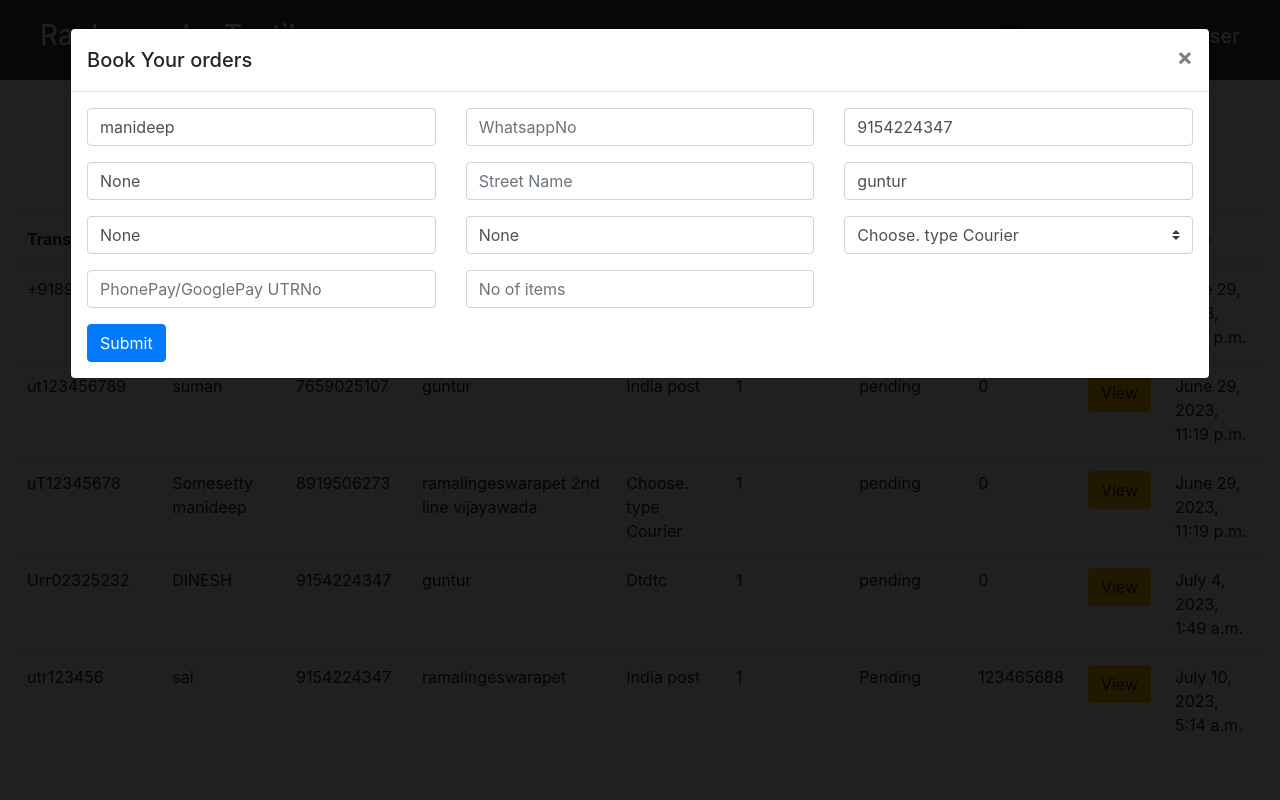
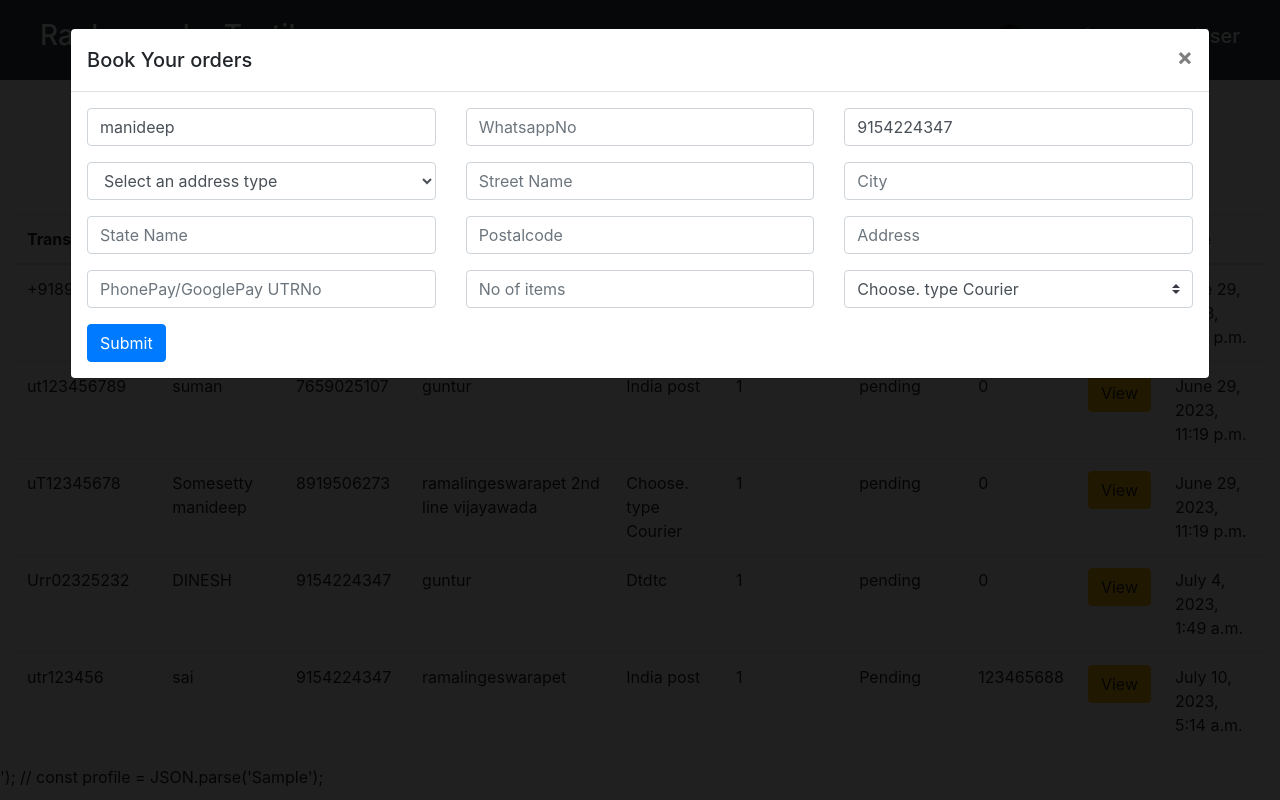
Before and after one commit to DT7Solutions/Raghavendra-onohoisting, a Django app: template myapp/templates/static_pages/orders.html in a window 1280 px wide, after a click on "New Order". Run offline with Django 3.2, Linux system fonts and the light colour scheme; data comes from the database, SQL or seed files in the repository; both versions use the stored data as it was after the commit; tables that the repository leaves empty hold one stand-in row (values such as "Sample post"); the template is opened without the code that fills it: values that come from a table or form of the project are taken from there, most other values are stand-ins (such as "Sample title", 1, 10 or a date in 2020); some libraries are stand-ins or nearby versions.

Commit message:
raghavendra

```diff
--- a/myapp/ragavendra_store/admin.py
+++ b/myapp/ragavendra_store/admin.py
@@ -16,7 +16,7 @@
     list_display=('UserID','FirstName','LastName','EmailID','Phone','Password')
 
 class AdminProfile(admin.ModelAdmin):
-    list_display=('phonenumber','firstname','lastname','email','city')
+    list_display=('phonenumber','firstname','lastname','Address_type','email','city')
 
 
 def generate_invoice_pdf(modeladmin, request, queryset):
--- a/myapp/ragavendra_store/models.py
+++ b/myapp/ragavendra_store/models.py
@@ -60,11 +60,44 @@
     firstname = models.CharField(max_length=100)
     lastname = models.CharField(max_length=100)
     email = models.EmailField()
-    city = models.CharField(max_length=100)
-    state = models.CharField(max_length=100)
-    zip_code = models.CharField(max_length=10)
-    address = models.TextField()
+    city = models.CharField(max_length=100,null=True, blank=True)
+    state = models.CharField(max_length=100,null=True, blank=True)
+    zip_code = models.CharField(max_length=10,null=True, blank=True)
+    address = models.TextField(null=True, blank=True)
+    Address_type = models.CharField(max_length=25,null=True, blank=True)
     userid = models.IntegerField(null=True, default=0)
 
     def __int__(self):
         return self.phonenumber
+
+
+
+
+# class User_info(models.Model):
+#     phonenumber = models.IntegerField()
+#     firstname = models.CharField(max_length=100)
+#     lastname = models.CharField(max_length=100)
+#     city = models.CharField(max_length=100)
+#     email = models.EmailField()
+#     userid = models.IntegerField(null=True, default=0)
+
+
+#     def __str__(self):
+#         return self.firstname
+
+# class Address(models.Model):
+#     ADDRESS_TYPES = (
+#         ('home', 'Home'),
+#         ('personal', 'Personal'),
+#         ('work', 'Work'),
+#     )
+
+#     user_info = models.ForeignKey(User_info, on_delete=models.CASCADE, related_name='addresses')
+#     address_type = models.CharField(max_length=10, choices=ADDRESS_TYPES)
+#     city = models.CharField(max_length=100)
+#     state = models.CharField(max_length=100)
+#     zip_code = models.CharField(max_length=10)
+#     address = models.TextField()
+
+#     def __str__(self):
+#         return f"{self.address_type} Address for {self.user_info.firstname} {self.user_info.lastname}"
--- a/myapp/templates/static_pages/base.html
+++ b/myapp/templates/static_pages/base.html
@@ -128,5 +128,7 @@
           </script>
 
 
+
+
 </body>
 </html>
--- a/myapp/templates/static_pages/orders.html
+++ b/myapp/templates/static_pages/orders.html
@@ -143,50 +143,66 @@
           <span aria-hidden="true">&times;</span>
         </button>
       </div>
-
       <form method="POST" enctype="multipart/form-data" autocomplete="off">
         {% csrf_token %}
 
         <div class="modal-body">
-          {% if profile %}
+          {% if active_user %}
           <div class="row">
             <div class="form-group col-sm-12 col-lg-4">
-                <input type="text" class="form-control" id="Name" name="Name" required placeholder="Name" value="{{ profile.firstname }}">
+              <input type="text" class="form-control" id="Name" name="Name" required placeholder="Name"
+                value="{{ active_user.firstname }}">
             </div>
             <div class="form-group col-sm-12 col-lg-4">
-                <input type="text" class="form-control" id="WhatsappNo" name="WhatsappNo" max="10" required placeholder="WhatsappNo">
+              <input type="text" class="form-control" id="WhatsappNo" name="WhatsappNo" max="10" required
+                placeholder="WhatsappNo">
             </div>
             <div class="form-group col-sm-12 col-lg-4">
-                <input type="phone" class="form-control" id="ContactNo" name="ContactNo" max="10" required placeholder="ContactNo" value="{{ profile.phonenumber }}">
+              <input type="phone" class="form-control" id="ContactNo" name="ContactNo" max="10" required
+                placeholder="ContactNo" value="{{ active_user.phonenumber }}">
             </div>
           </div>
 
+
+
+
           <div class="row">
             <div class="form-group col-sm-12 col-lg-4">
-                <input type="text" class="form-control" id="Address" name="Address" placeholder="Address" value="{{ profile.address }}">
+              <select class="form-control" id="address_type" name="address_type" required>
+                <option value="" disabled selected>Select an address type</option>
+                {% for item in profile %}
+                <option value="{{ item.Address_type }}">{{ item.Address_type }}</option>
+                {% endfor %}
+              </select>
             </div>
             <div class="form-group col-sm-12 col-lg-4">
               <input type="text" class="form-control" id="streetname" name="streetname" placeholder="Street Name">
             </div>
             <div class="form-group col-sm-12 col-lg-4">
-                <input type="text" class="form-control" id="City" name="City" placeholder="City" value="{{ profile.city }}">
+              <input type="text" class="form-control" id="City" name="City" placeholder="City">
+            </div>
+
+
+            <div class="form-group col-sm-12 col-lg-4">
+              <input type="text" class="form-control" id="State" name="State" placeholder="State Name">
+            </div>
+            <div class="form-group col-sm-12 col-lg-4">
+              <input type="text" class="form-control" id="Postalcode" name="Postalcode" placeholder="Postalcode">
+            </div>
+            <div class="form-group col-sm-12 col-lg-4">
+              <input type="text" class="form-control" id="Address" name="Address" placeholder="Address">
             </div>
           </div>
-            <div class="row">
-              <div class="form-group col-sm-12 col-lg-4">
-                <input type="text" class="form-control" id="State" name="State" placeholder="State Name" value="{{ profile.state }}">
-              </div>
-              <div class="form-group col-sm-12 col-lg-4">
-                <input type="text" class="form-control" id="Postalcode" name="Postalcode" placeholder="Postalcode" value="{{ profile.zip_code }}">
-              </div>
-              <div class="form-group col-sm-12 col-lg-4">
-                <select class="custom-select" name="Courier" id="Courier">
-                  <option selected>Choose. type Courier</option>
-                  <option value="Dtdtc">DTDC</option>
-                  <option value="India post">INDIA POST</option>
-                </select>
-              </div>
-            </div>
+
+
+
+
+
+
+
+
+
+
         {% else %}
         <!-- Empty fields for new user -->
         <div class="row">
@@ -194,10 +210,12 @@
             <input type="text" class="form-control" id="Name" name="Name" required placeholder="Name">
           </div>
           <div class="form-group col-sm-12 col-lg-4">
-                <input type="text" class="form-control" id="WhatsappNo" name="WhatsappNo" max="10" required placeholder="WhatsappNo">
+            <input type="text" class="form-control" id="WhatsappNo" name="WhatsappNo" max="10" required
+              placeholder="WhatsappNo">
           </div>
           <div class="form-group col-sm-12 col-lg-4">
-                <input type="phone" class="form-control" id="ContactNo" name="ContactNo" max="10" required placeholder="ContactNo">
+            <input type="phone" class="form-control" id="ContactNo" name="ContactNo" max="10" required
+              placeholder="ContactNo">
           </div>
         </div>
 
@@ -219,6 +237,21 @@
           <div class="form-group col-sm-12 col-lg-4">
             <input type="text" class="form-control" id="Postalcode" name="Postalcode" placeholder="Postalcode">
           </div>
+
+        </div>
+        {% endif %}
+
+
+        <div class="row">
+          <div class="form-group col-sm-12 col-lg-4">
+            <input type="text" class="form-control" id="TransactionNo" name="TransactionNo"
+              placeholder="PhonePay/GooglePay UTRNo">
+          </div>
+          <div class="form-group col-sm-12 col-lg-4">
+            <input type="number" class="form-control" id="No_of_items" name="No_of_items" onkeyup="createFields()" min="1"
+              max="10" placeholder="No of items" onkeyup="updateFileInputs()">
+          </div>
+
           <div class="form-group col-sm-12 col-lg-4">
             <select class="custom-select" name="Courier" id="Courier">
               <option selected>Choose. type Courier</option>
@@ -226,16 +259,7 @@
               <option value="India post">INDIA POST</option>
             </select>
           </div>
-            </div>
-          {% endif %}
 
-          <div class="row">
-            <div class="form-group col-sm-12 col-lg-4">
-              <input type="text" class="form-control" id="TransactionNo" name="TransactionNo" placeholder="PhonePay/GooglePay UTRNo">
-            </div>
-            <div class="form-group col-sm-12 col-lg-4">
-              <input type="number" class="form-control" id="No_of_items" name="No_of_items" onkeyup="createFields()" min="1" max="10" placeholder="No of items" onkeyup="updateFileInputs()">
-            </div>
         </div>
 
         <div class="row">
@@ -243,6 +267,7 @@
         </div>
 
         <button type="submit" class="btn btn-primary">Submit</button>
+        </div>
       </div>
       </form>
 
@@ -309,7 +334,48 @@
     }
   }
 </script>
+   <!--address  -->
 
+   <script src="https://code.jquery.com/jquery-3.6.0.min.js"></script>
+   <script>
+     // JavaScript code to handle the dynamic behavior
+     $(document).ready(function () {
+       // Get references to the relevant form fields
+
+       const addressTypeSelect = $("#address_type");
+       const cityInput = $("#City");
+       const stateInput = $("#State");
+       const zipcodeInput = $("#Postalcode");
+       const addressInput = $("#Address");
+
+       // Function to update the related fields based on the selected address type
+       function updateAddressFields() {
+         const selectedAddressType = addressTypeSelect.val();
+         const selectedAddress = profile.find(item => item.Address_type === selectedAddressType);
+         if (selectedAddress) {
+           cityInput.val('bapatla');
+           stateInput.val(selectedAddress.state);
+           zipcodeInput.val(selectedAddress.zip_code);
+           addressInput.val(selectedAddress.address);
+         } else {
+           cityInput.val("");
+           stateInput.val("");
+           zipcodeInput.val("");
+           addressInput.val("");
+         }
+       }
+
+       // Add event listener to call the updateAddressFields function when the select field changes
+       addressTypeSelect.on("change", updateAddressFields);
+
+       // Call the updateAddressFields function initially to set the initial values
+       updateAddressFields();
+     });
+
+     // Replace the following line with your Django template logic to pass the 'profile' data as a JSON object
+     const profile = JSON.parse('{{ profile | safe | json_script:"oUser_INFO" }}');
+    // const profile = JSON.parse('{{ profile_json | safe }}');
+   </script>
 
 
 {% endblock %}
```
Also changed, not shown: myapp/ragavendra_store/views.py (+10 -3 lines), myapp/templates/static_pages/profile.html (+15 -1 lines), myapp/db.sqlite3, myapp/ragavendra_store/migrations/0003_remove_user_info_address_remove_user_info_state_and_more.py (added), myapp/ragavendra_store/migrations/0004_user_info_address_type_user_info_address_and_more.py (added), myapp/ragavendra_store/migrations/0005_alter_orders_date_alter_user_info_address_type.py (added). Lines whose indentation alone changed are shown as unchanged.
